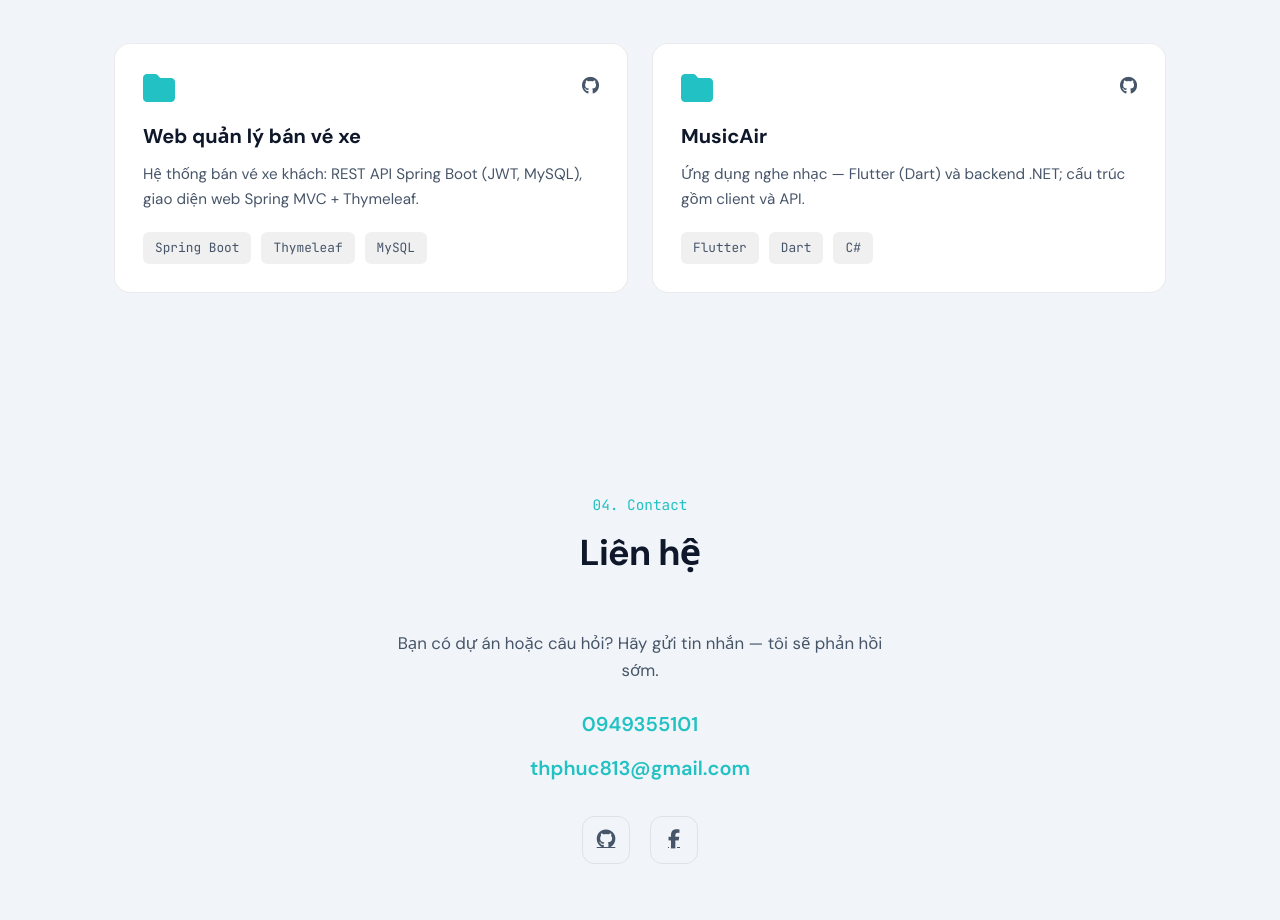
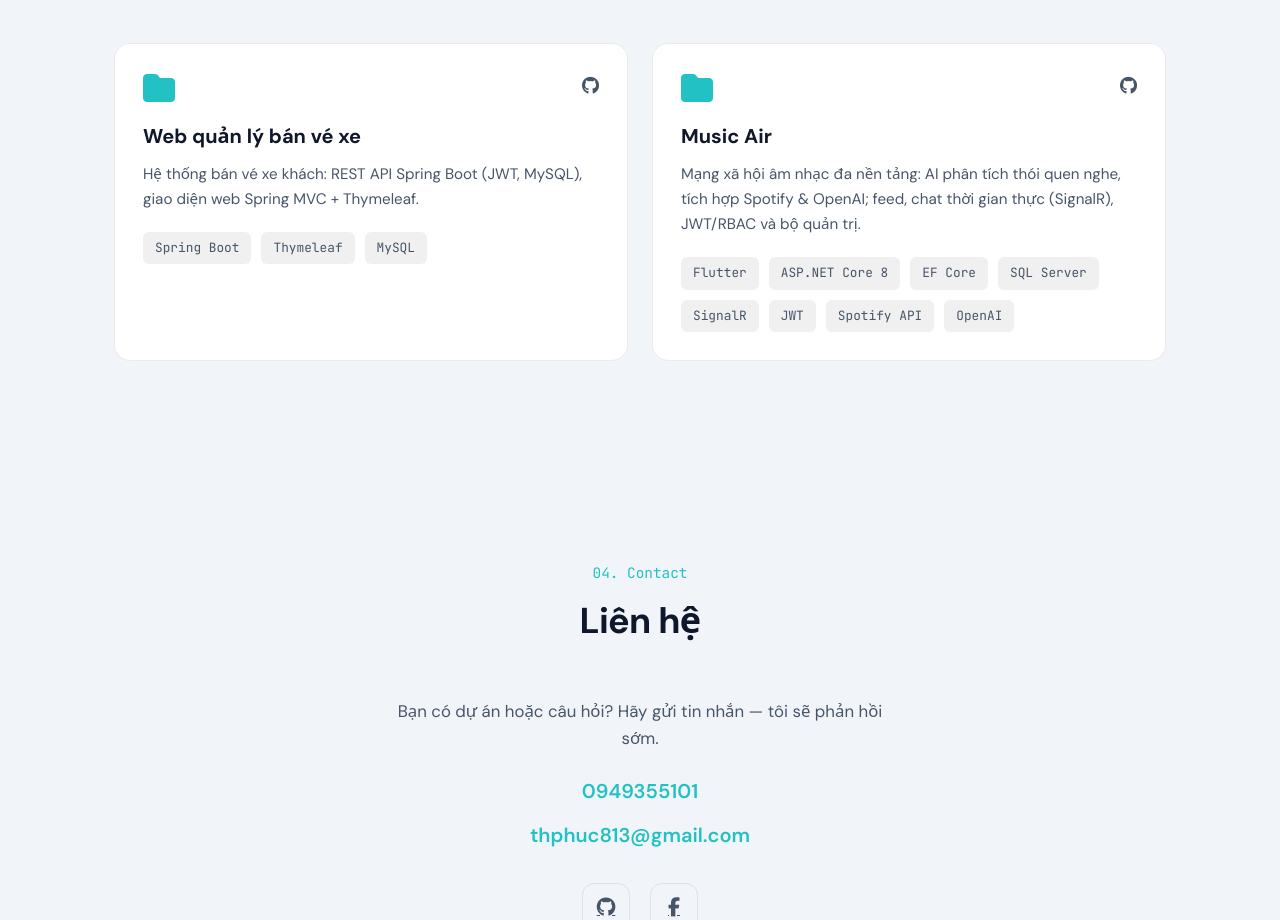
Before and after one commit to Loki414/portfolio, a plain HTML site: page index.html in a window 1280 px wide. Shown: the part 2300-3220 px from the top of the page. Drawn offline with nearby package versions, Linux system fonts and the light colour scheme.

Commit message:
Cập nhật project 3

```diff
--- a/index.html
+++ b/index.html
@@ -173,12 +173,17 @@
                 <span class="project-link-icon"><i class="fab fa-github"></i></span>
               </span>
             </div>
-            <h3>MusicAir</h3>
-            <p>Ứng dụng nghe nhạc — Flutter (Dart) và backend .NET; cấu trúc gồm client và API.</p>
+            <h3>Music Air</h3>
+            <p>Mạng xã hội âm nhạc đa nền tảng: AI phân tích thói quen nghe, tích hợp Spotify & OpenAI; feed, chat thời gian thực (SignalR), JWT/RBAC và bộ quản trị.</p>
             <ul class="project-tech">
               <li>Flutter</li>
-              <li>Dart</li>
-              <li>C#</li>
+              <li>ASP.NET Core 8</li>
+              <li>EF Core</li>
+              <li>SQL Server</li>
+              <li>SignalR</li>
+              <li>JWT</li>
+              <li>Spotify API</li>
+              <li>OpenAI</li>
             </ul>
           </a>
         </div>
```
